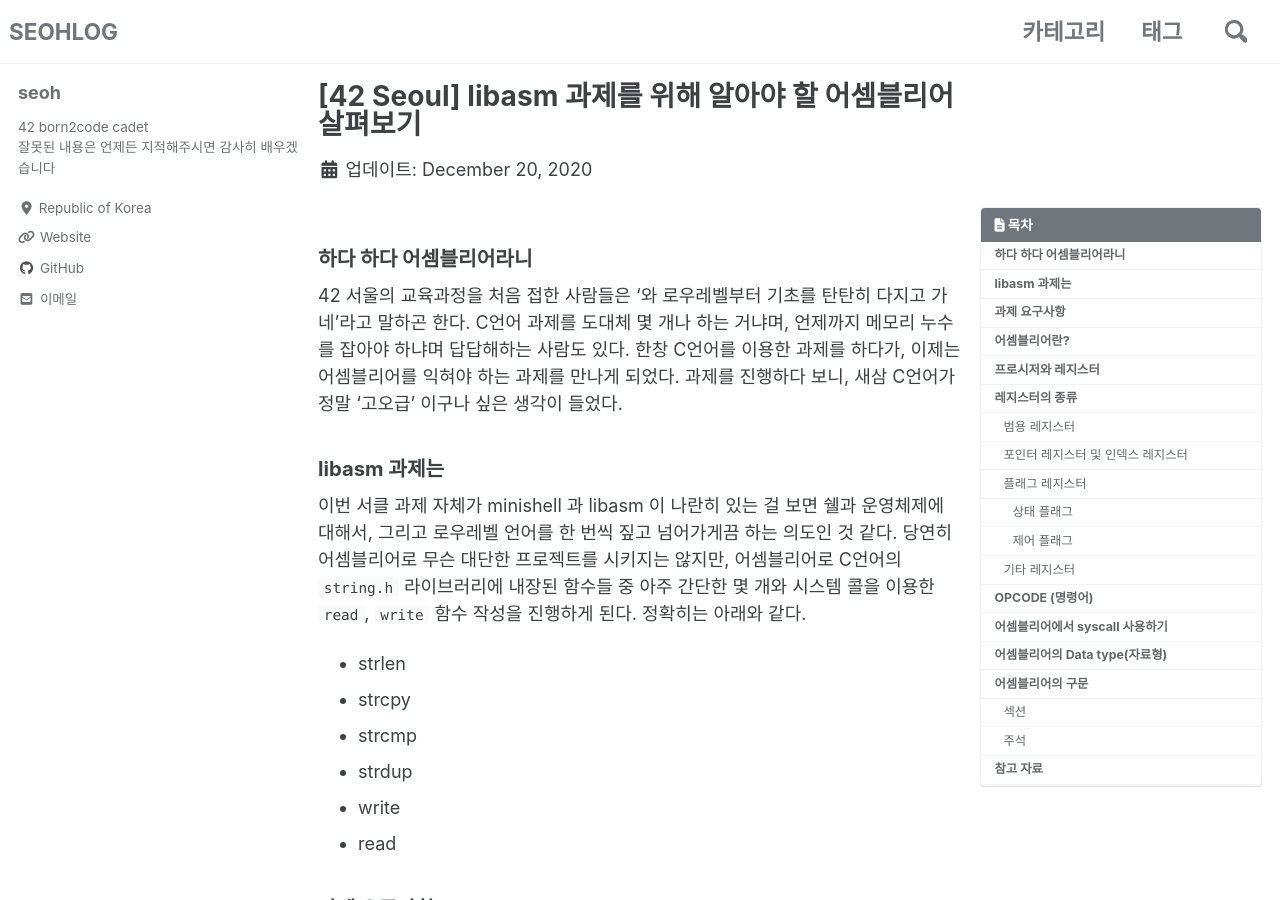
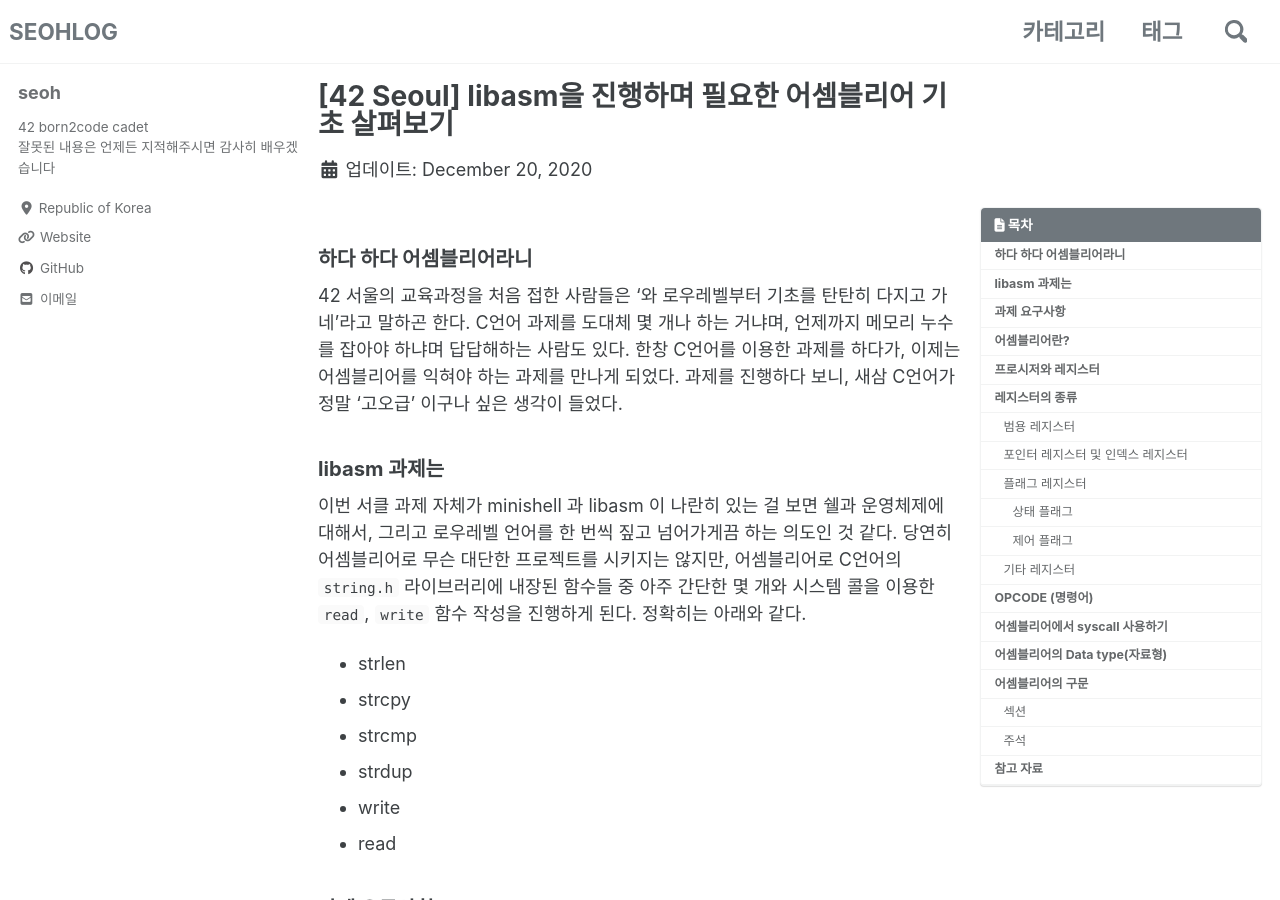
Before and after one commit to ohseyong/ohseyong.github.io, a Jekyll site: the page built from _posts/2020-12-20-libasm-basic-1.md, in a window 1280 px wide and 900 px high. Built offline with Jekyll 4.4.1, drawn with Linux system fonts in a browser that asks for light colours; cached includes are drawn as plain includes; nearby versions of some CDN libraries; comment, search, counter and statistics services are not loaded.

Commit message:
Update 2020-12-20-libasm-basic-1.md

```diff
--- a/_posts/2020-12-20-libasm-basic-1.md
+++ b/_posts/2020-12-20-libasm-basic-1.md
@@ -1,5 +1,5 @@
 ---
-title: "[42 Seoul] libasm 과제를 위해 알아야 할 어셈블리어 살펴보기"
+title: "[42 Seoul] libasm을 진행하며 필요한 어셈블리어 기초 살펴보기"
 excerpt: "42 Seoul의 libasm 과제를 수행하기 위해 필요한 어셈블리어와 관련한 기본 지식을 정리합니다. 인텔 문법, macOS 및 NASM 어셈블러를 활용합니다."
 date: 2020-12-21 06:00:00 +0900
 categories: study
```
